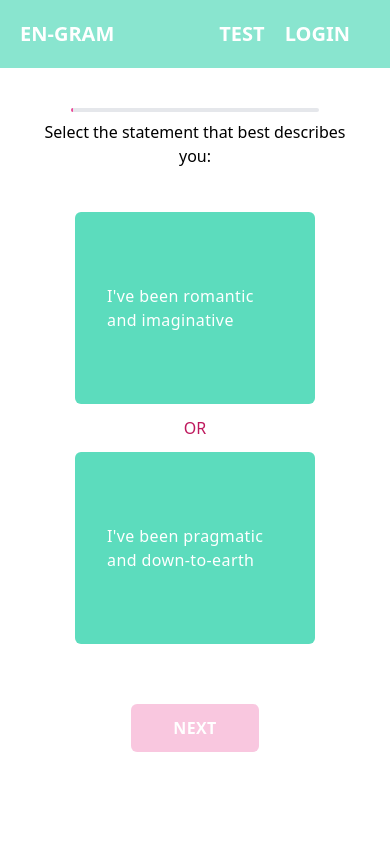
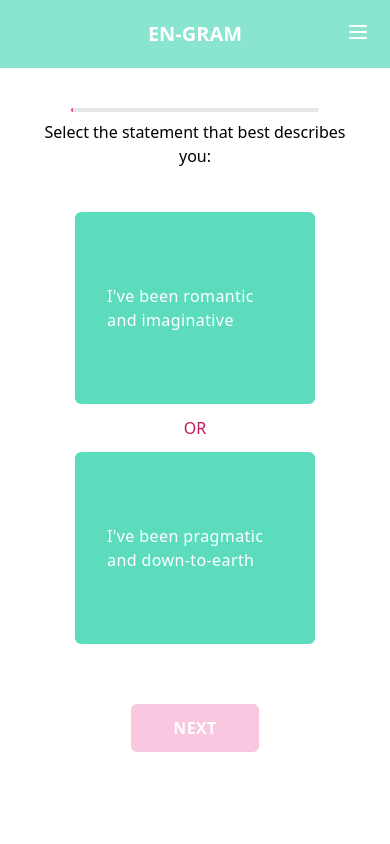
Before and after one commit to Huynie/enneagram, a Vue app: page /test in a window 390 px wide. Shown: the top 844 px of the page. Built offline with nearby package versions, Linux system fonts and the light colour scheme; no server answers.

Commit message:
mobile nav

```diff
--- a/package.json
+++ b/package.json
@@ -14,6 +14,7 @@
     "tailwindcss": "npm:@tailwindcss/postcss7-compat@^2.1.2",
     "vue": "^3.0.0",
     "vue-router": "^4.0.12",
+    "vuelidate": "^0.7.6",
     "vuex": "^4.0.2"
   },
   "devDependencies": {
--- a/src/components/Nav.vue
+++ b/src/components/Nav.vue
@@ -1,6 +1,6 @@
 <template>
   <nav class="bg-primary uppercase text-white font-bold text-xl">
-      <div class="nav--desktop flex p-5">
+      <div class="nav-desktop flex p-5">
         <div class="flex-1 ">
             <router-link to="/">EN-GRAM</router-link>
         </div>
@@ -19,17 +19,17 @@
             </li>
         </ul>
       </div>
-      <!-- <div class="nav--mobile" :mq="600">
-        <div class="flex-grow">
+      <div class="nav-mobile p-5" :mq="600">
+        <div class="relative text-center">
             <router-link to="/">EN-GRAM</router-link>
+            <button @click="toggle" class="absolute right-0">
+                <svg xmlns="http://www.w3.org/2000/svg" class="h-6 w-6" fill="none" viewBox="0 0 24 24" stroke="currentColor">
+                    <path stroke-linecap="round" stroke-linejoin="round" stroke-width="2" d="M4 6h16M4 12h16M4 18h16" />
+                </svg>
+            </button>
         </div>
-        <button @click="toggle">
-            <svg xmlns="http://www.w3.org/2000/svg" class="h-6 w-6" fill="none" viewBox="0 0 24 24" stroke="currentColor">
-                <path stroke-linecap="round" stroke-linejoin="round" stroke-width="2" d="M4 6h16M4 12h16M4 18h16" />
-            </svg>
-        </button>
         <div v-show="showMenu" class="nav__menu-mobile flex flex-col items-center">
-            <ul class=" justify-end space-y-5 ">
+            <ul class=" space-y-5 text-center">
                 <li >
                     <router-link to="/test" class="filter hover:drop-shadow-nav">test</router-link>
                 </li>
@@ -44,7 +44,7 @@
                 </li>
             </ul>
         </div>
-      </div> -->
+      </div>
   </nav>
 </template>
 
@@ -91,16 +91,25 @@ export default {
 }
 </script>
 
-<style>
-    .nav--mobile{
-        display: hidden;
+<style scoped>
+    .nav-mobile{
+        display: none;
     }
     .nav__menu-mobile{
         height: 100vh;
-        width: 100vw;
+        width: 100%;
+        position: absolute;
+        top: 4rem;
+        left: 0;
+        z-index: 100;
+        @apply
+            bg-primary;
     }
     @media only screen and (max-width: 600px) {
-        .nav--mobile{
+        .nav-desktop{
+            display: none;
+        }
+        .nav-mobile{
             display: block;
         }
     }
--- a/src/main.js
+++ b/src/main.js
@@ -11,6 +11,8 @@ onAuthStateChanged(auth, (user) => {
   .use(router)
   .use(store)
   .mount('#app');
+
+  //get user profile info when logged in
   if(user) {
     store.dispatch("getCurrentUser");
   };
--- a/src/views/Onboard.vue
+++ b/src/views/Onboard.vue
@@ -1,11 +1,11 @@
 <template>
   <div class="home w-full">
-    <div class="bg-primary w-full h-screen flex flex-col justify-center items-center relative banner">
+    <div class="bg-primary w-full h-screen flex flex-col justify-center items-center relative banner landing">
       <h1 class="text-5xl text-pink-500 mx-auto w-max font-bold">Welcome to</h1>
       <div>
         <h1 class="text-6xl text-white mx-auto w-max font-semibold">En-Gram</h1>
       </div>
-      <img :src="require('@/assets/landing-graphic.png')" class="w-4/5 md:w-2/5 max-w-800"/>
+      <img :src="require('@/assets/landing-graphic.png')" class="w-3/5 md:w-2/5 max-w-800 max-h-800"/>
       <div class="mt-20 lg: cursor-pointer transform hover:translate-y-5 transition-all" @click="scrollDown">
         <svg xmlns="http://www.w3.org/2000/svg" class="h-12 w-12 text-pink-500" fill="none" viewBox="0 0 24 24" stroke="currentColor">
           <path stroke-linecap="round" stroke-linejoin="round" stroke-width="1.5" d="M16 17l-4 4m0 0l-4-4m4 4V3" />
@@ -15,7 +15,7 @@
     <div class="bg-secondary">
       <img :src="require('@/assets/divider-primary.png')" alt="divider-primary" class=" max-w-screen w-full">
       <div class="w-full h-screen flex flex-col justify-center items-center space-y-28 min-h-full banner" id="test">
-        <h1 class="text-2xl md:text-5xl text-pink-500 mx-auto md:w-1/2 text-center font-medium">Take the test to find your personality type</h1>
+        <h1 class="text-2xl md:text-5xl text-pink-500 mx-auto w-4/5 md:w-1/2 text-center font-medium">Take the test to find your personality type</h1>
         <div>
           <img :src="require('@/assets/test-graphic.png')" class="w-3/5 md:w-4/5 mx-auto"/>
         </div>
@@ -54,4 +54,11 @@ export default {
   .banner{
     min-height: 700px;
   }
+
+  @media only screen and (max-height: 800px) {
+    /* prevents landing banner from cliping into navbar at small screen height */
+    .landing{
+      @apply h-full;
+    }
+}
 </style>
--- a/tailwind.config.js
+++ b/tailwind.config.js
@@ -23,8 +23,12 @@ module.exports = {
           '60': '60%',
           '75': '75%',
           '80': '80%',
+          '500': '500px',
+          '600': '600px',
+          '800': '800px'
+        },
+          maxHeight:{
           '800': '800px',
-            '500': '500px'
         },
         minHeight: {
           '1/2' : '50%'
```
Also changed, not shown: 1 other file (tests, documents, lock files or other folders). Lines whose indentation alone changed are shown as unchanged.
